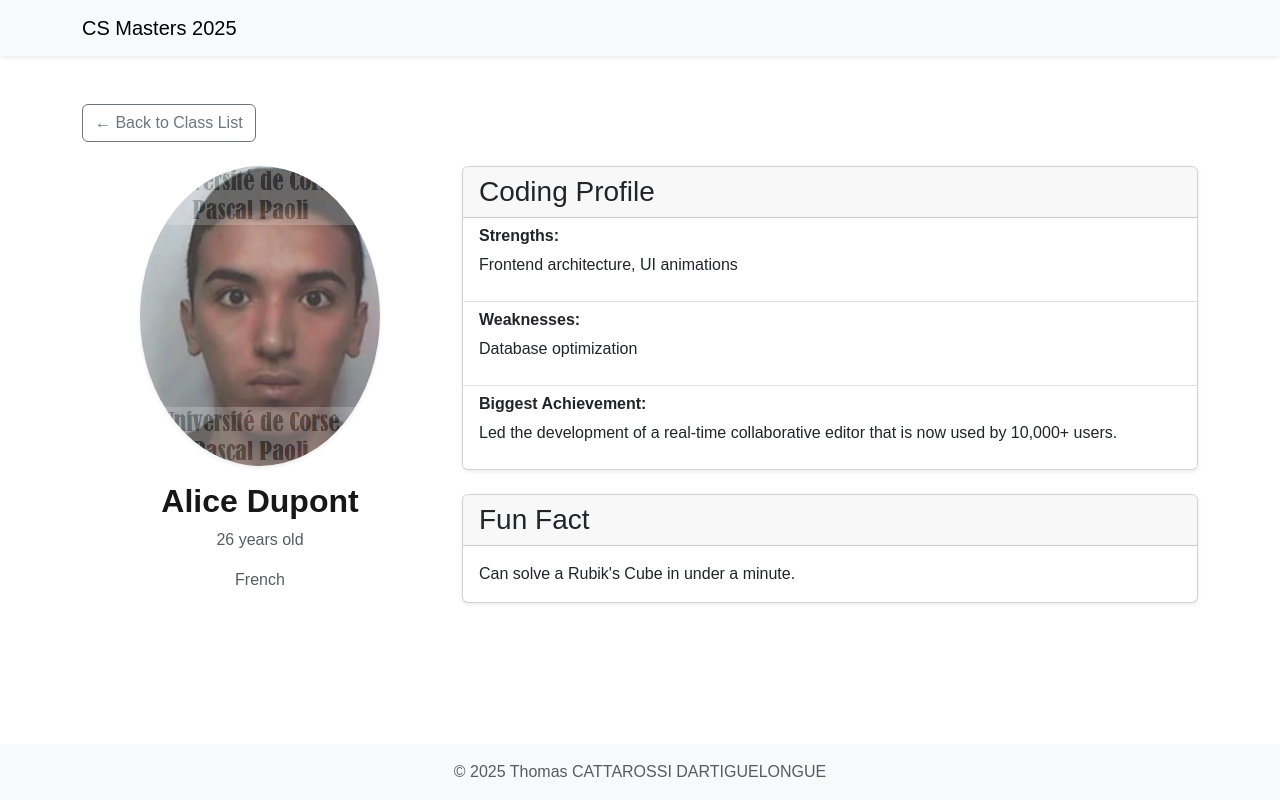
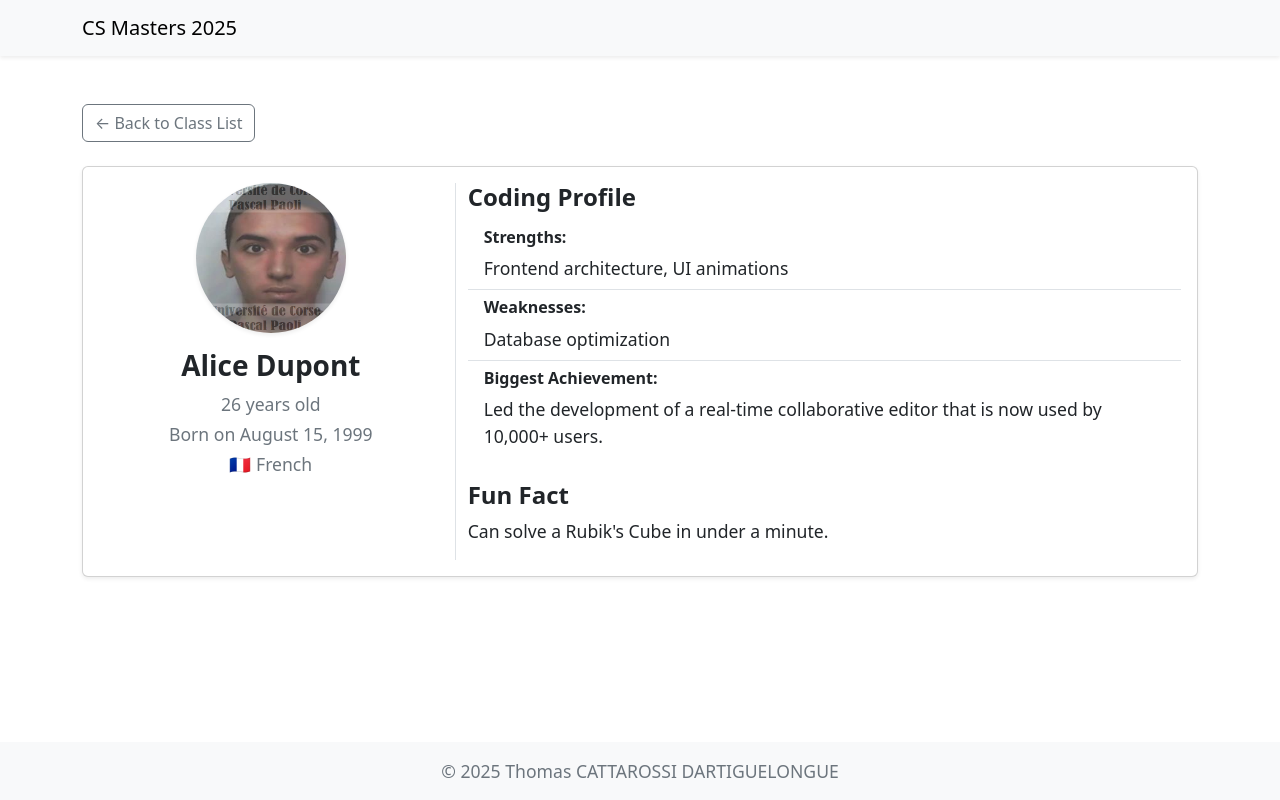
Before and after one commit to ThomasCattarossiD/eng-project, a Next.js app: page /students/1 in a window 1280 px wide. Built offline with nearby package versions, Linux system fonts and the light colour scheme.

Commit message:
Refactor student profile page: update layout, enhance UI, and add flag emoji functionality

```diff
--- a/src/app/globals.css
+++ b/src/app/globals.css
@@ -1,27 +1,15 @@
-:root {
-  --background: #ffffff;
-  --foreground: #171717;
+body {
+  font-size: 1.1rem; /* Increased base font size */
 }
 
-@media (prefers-color-scheme: dark) {
-  :root {
-    --background: #0a0a0a;
-    --foreground: #ededed;
-  }
+.text-muted {
+  color: #6c757d !important; /* Clearer muted text */
 }
 
 html,
 body {
   max-width: 100vw;
   overflow-x: hidden;
-}
-
-body {
-  color: var(--foreground);
-  background: var(--background);
-  font-family: Arial, Helvetica, sans-serif;
-  -webkit-font-smoothing: antialiased;
-  -moz-osx-font-smoothing: grayscale;
 }
 
 * {
@@ -35,12 +23,6 @@ a {
   text-decoration: none;
 }
 
-@media (prefers-color-scheme: dark) {
-  html {
-    color-scheme: dark;
-  }
-}
-
 /* Added for profile card animation */
 .profile-avatar {
   transition: transform 0.2s ease-in-out;
@@ -49,7 +31,3 @@ a {
 .profile-avatar:hover {
   transform: scale(1.05);
 }
-
-.header-subtitle {
-  color: white;
-}
--- a/src/app/page.js
+++ b/src/app/page.js
@@ -9,7 +9,7 @@ export default function Home() {
     <Container className="py-5">
       <header className="text-center mb-5">
         <h1 className="fw-bold">Our Class</h1>
-        <p className="header-subtitle">Computer Science Masters - 2025</p>
+        <p className="text-muted">Computer Science Masters - 2025</p>
       </header>
 
       <Row xs={1} md={2} lg={3} xl={4} className="g-4">
--- a/src/app/students/[id]/page.js
+++ b/src/app/students/[id]/page.js
@@ -17,6 +17,18 @@ function calculateAge(dob) {
   return age;
 }
 
+// Helper function to get flag emoji from nationality
+function getFlagEmoji(nationality) {
+    const flags = {
+        'French': '🇫🇷',
+        'American': '🇺🇸',
+        'Spanish': '🇪🇸',
+        'Canadian': '🇨🇦',
+        // Add more mappings as needed
+    };
+    return flags[nationality] || '';
+}
+
 export default function StudentProfile() {
   const { id } = useParams();
   const student = students.find((s) => s.id === parseInt(id));
@@ -34,48 +46,48 @@ export default function StudentProfile() {
   }
 
   const age = calculateAge(student.dob);
+  const formattedDob = new Date(student.dob).toLocaleDateString('en-US', {
+    year: 'numeric', month: 'long', day: 'numeric'
+  });
 
   return (
     <Container className="py-5">
       <Link href="/" passHref className="mb-4 d-inline-block">
         <Button variant="outline-secondary">← Back to Class List</Button>
       </Link>
+      <Card className="shadow-sm">
+        <Card.Body>
           <Row className="g-4">
-        <Col md={4} className="text-center">
-          <Image src={student.avatar} roundedCircle fluid className="shadow-sm mb-3" />
-          <h2 className="fw-bold">{student.name}</h2>
-          <p className="text-muted">{age} years old</p>
-          <p className="text-muted">{student.nationality}</p>
+            <Col md={4} className="text-center border-end">
+              <Image src={student.avatar} roundedCircle fluid className="shadow-sm mb-3" style={{width: '150px', height: '150px'}} />
+              <h2 className="fw-bold h3">{student.name}</h2>
+              <p className="text-muted mb-1">{age} years old</p>
+              <p className="text-muted mb-1">Born on {formattedDob}</p>
+              <p className="text-muted">{getFlagEmoji(student.nationality)} {student.nationality}</p>
             </Col>
             <Col md={8}>
-          <Card className="shadow-sm mb-4">
-            <Card.Header as="h3">Coding Profile</Card.Header>
-            <ListGroup variant="flush">
+              <h4 className="fw-bold">Coding Profile</h4>
+              <ListGroup variant="flush" className="mb-4">
                 <ListGroup.Item>
                   <h6 className="fw-bold">Strengths:</h6>
-                <p>{student.codingStrengths}</p>
+                  <p className="mb-0">{student.codingStrengths}</p>
                 </ListGroup.Item>
                 <ListGroup.Item>
                   <h6 className="fw-bold">Weaknesses:</h6>
-                <p>{student.codingWeaknesses}</p>
+                  <p className="mb-0">{student.codingWeaknesses}</p>
                 </ListGroup.Item>
                 <ListGroup.Item>
                   <h6 className="fw-bold">Biggest Achievement:</h6>
-                <p>{student.biggestAchievement}</p>
+                  <p className="mb-0">{student.biggestAchievement}</p>
                 </ListGroup.Item>
               </ListGroup>
-          </Card>
 
-          <Card className="shadow-sm">
-            <Card.Header as="h3">Fun Fact</Card.Header>
-            <Card.Body>
-              <Card.Text>
-                {student.funFact}
-              </Card.Text>
+              <h4 className="fw-bold">Fun Fact</h4>
+              <p>{student.funFact}</p>
+            </Col>
+          </Row>
         </Card.Body>
       </Card>
-        </Col>
-      </Row>
     </Container>
   );
 }
```
Lines whose indentation alone changed are shown as unchanged.
